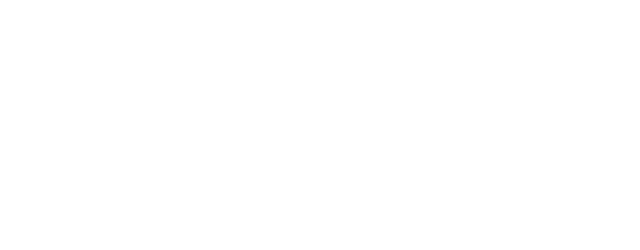
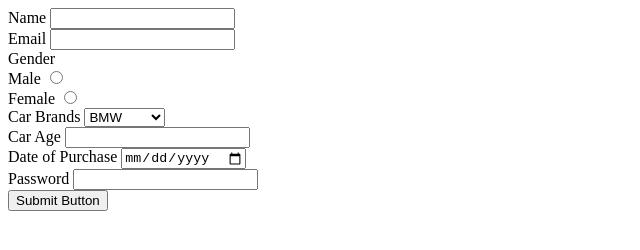
Before and after one commit to acciojob/car-insurance-form-ravikshetri, a website: page main.html in a window 1280 px wide. Shown: the whole page, without its empty margins (0-640 px from the left). Drawn offline with Linux system fonts and the light colour scheme.

Commit message:
created a submission

```diff
--- a/main.html
+++ b/main.html
@@ -11,6 +11,39 @@
     <script type="text/javascript" src="./script.js">
 </script>
 
+	 <form >
+    <label for="name">Name</label>
+    <input type="text" id="name" required>
+    <br>
+    <label for="email">Email</label>
+    <input type="text" id="email" required>
+    <br>
+    Gender <br>
+    <label for="male">Male</label>
+    <input type="radio" name="gender">
+    <br>
+    <label for="female">Female</label>
+    <input type="radio" name="gender">
+    <br>
+    <label for="cars">Car Brands</label>
+    <select id="cars">
+      <option >BMW</option>
+      <option >Audi</option>
+      <option >Mercedez</option>
+    </select>
+    <br>
+    <label for="carage">Car Age</label>
+    <input type="number" id="carage" required>
+    <br>
+    <label for="dop">Date of Purchase</label>
+    <input type="date" id="dop" required>
+    <br>
+    <label for="password">Password</label>
+    <input type="password" id="password" required>
+    <br>
+    <input type="submit" value="Submit Button">
+  </form>
+
 </body>
 
 </html>
```
